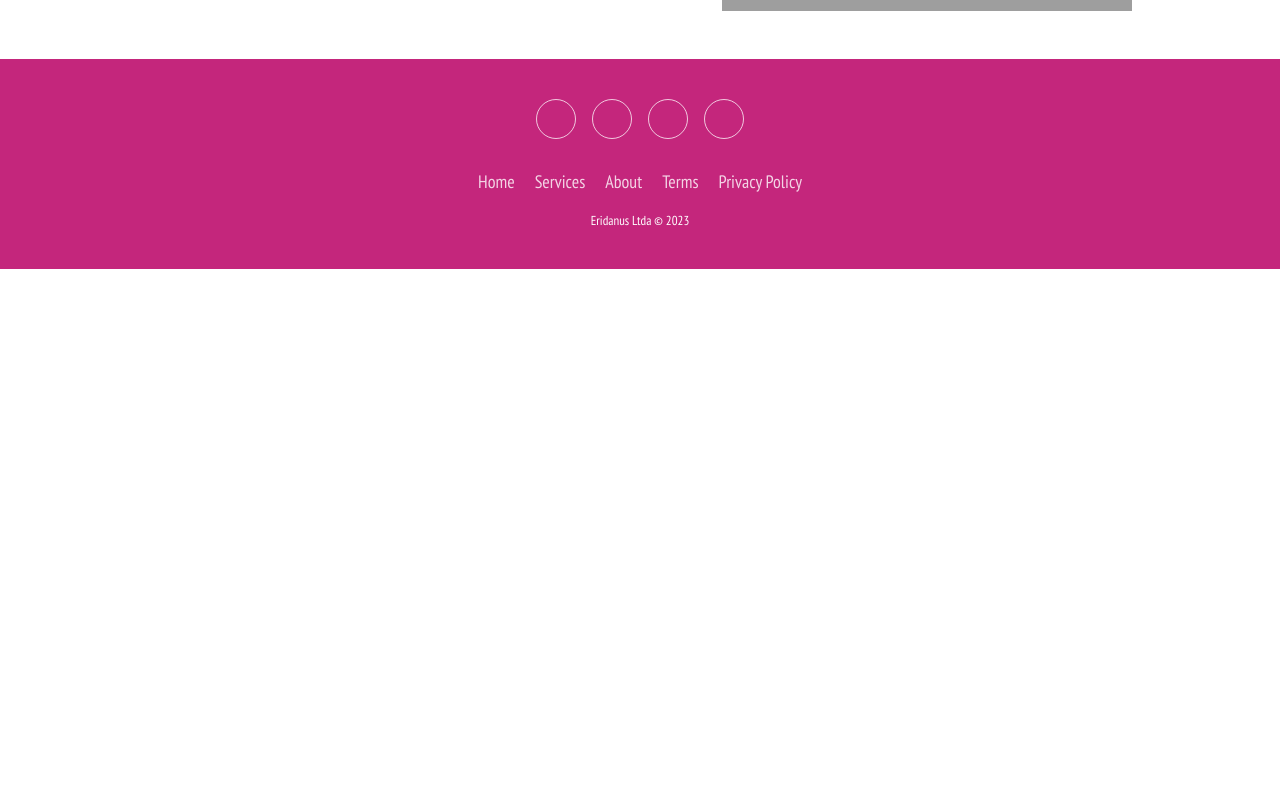
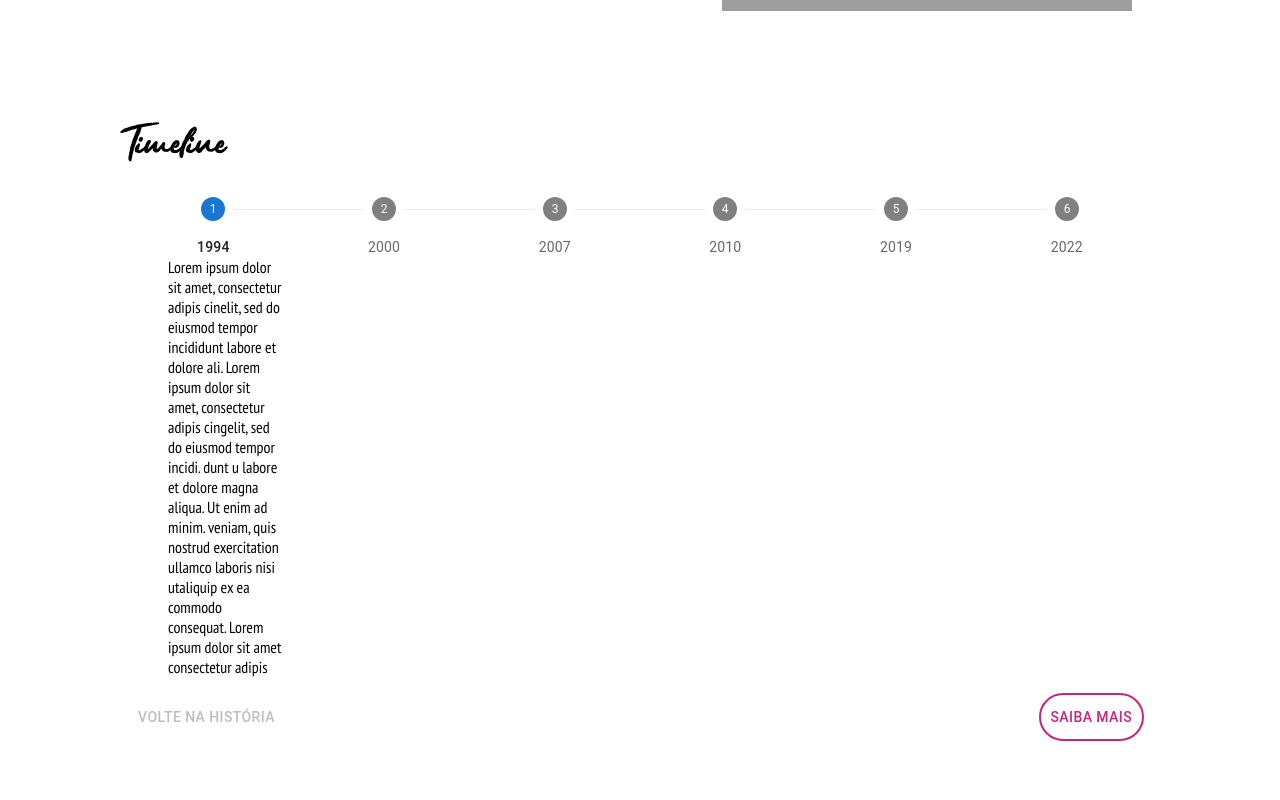
Before and after one commit to nathfernandes/estudio-dw, a Next.js app: page / in a window 1280 px wide. Before the commit this address had no page. Shown: the part 1180-1980 px from the top of the page. Before the commit the page ends 1449 px from the top, so only its background shows below. Built offline with nearby package versions, Linux system fonts and the light colour scheme; grey boxes are pictures that could not be loaded.

Commit message:
Created timeline

```diff
--- a/package.json
+++ b/package.json
@@ -9,6 +9,10 @@
     "lint": "next lint"
   },
   "dependencies": {
+    "@emotion/react": "^11.11.1",
+    "@emotion/styled": "^11.11.0",
+    "@mui/material": "^5.13.5",
+    "@mui/styles": "^5.13.2",
     "@next/font": "^13.4.4",
     "@types/node": "20.2.5",
     "@types/react": "18.2.8",
--- a/src/app/components/About/About.module.css
+++ b/src/app/components/About/About.module.css
@@ -17,11 +17,6 @@
   position: relative;
 }
 
-.titles {
-  font-family: "Rapha Talia", sans-serif;
-  padding-bottom: 3%;
-}
-
 .textAbout {
   display: flex;
   flex-direction: column;
--- a/src/app/components/About/About.tsx
+++ b/src/app/components/About/About.tsx
@@ -6,7 +6,7 @@ const About = () => {
   return (
     <div className={styles.about} id="sobre">
       <div className={`${styles.textAbout} ${stylesGlobal.half}`}>
-        <h1 className={styles.titles}>História do Estúdio DW</h1>
+        <h1 className={stylesGlobal.titles}>História do Estúdio DW</h1>
         <p>
           Lorem ipsum dolor sit amet, consectetur adipis cinelit, sed do eiusmod
           tempor incididunt labore et dolore ali. Lorem ipsum dolor sit amet,
--- /dev/null
+++ b/src/app/components/Timeline/Timeline.module.css
@@ -0,0 +1,19 @@
+.timelineMobile {
+  display: none;
+}
+
+.timelineDesktop {
+  display: flex;
+  flex-direction: column;
+}
+
+/* Mobile */
+@media (max-width: 700px) {
+  .timelineMobile {
+    display: flex;
+  }
+
+  .timelineDesktop {
+    display: none;
+  }
+}
--- /dev/null
+++ b/src/app/components/Timeline/Timeline.tsx
@@ -0,0 +1,227 @@
+import * as React from "react";
+import Box from "@mui/material/Box";
+import Stepper from "@mui/material/Stepper";
+import Step from "@mui/material/Step";
+import StepButton from "@mui/material/StepButton";
+import Button, { ButtonProps } from "@mui/material/Button";
+import stylesGlobal from "../../page.module.css";
+import { StepContent, Typography } from "@mui/material";
+import styles from "./Timeline.module.css";
+import { styled } from "@mui/material/styles";
+import { makeStyles } from "@mui/styles";
+import StepConnector, {
+  stepConnectorClasses,
+} from "@mui/material/StepConnector";
+
+const steps = [
+  {
+    label: "1994",
+    description:
+      "Lorem ipsum dolor sit amet, consectetur adipis cinelit, sed do eiusmod tempor incididunt labore et dolore ali. Lorem ipsum dolor sit amet, consectetur adipis cingelit, sed do eiusmod tempor incidi. dunt u labore et dolore magna aliqua. Ut enim ad minim. veniam, quis nostrud exercitation ullamco laboris nisi utaliquip ex ea commodo consequat. Lorem ipsum dolor sit amet consectetur adipis",
+  },
+  {
+    label: "2000",
+    description:
+      "Lorem ipsum dolor sit amet, consectetur adipis cinelit, sed do eiusmod tempor incididunt labore et dolore ali. Lorem ipsum dolor sit amet, consectetur adipis cingelit, sed do eiusmod tempor incidi. dunt u labore et dolore magna aliqua. Ut enim ad minim. veniam, quis nostrud exercitation ullamco laboris nisi utaliquip ex ea commodo consequat. Lorem ipsum dolor sit amet consectetur adipis",
+  },
+  {
+    label: "2007",
+    description:
+      "Lorem ipsum dolor sit amet, consectetur adipis cinelit, sed do eiusmod tempor incididunt labore et dolore ali. Lorem ipsum dolor sit amet, consectetur adipis cingelit, sed do eiusmod tempor incidi. dunt u labore et dolore magna aliqua. Ut enim ad minim. veniam, quis nostrud exercitation ullamco laboris nisi utaliquip ex ea commodo consequat. Lorem ipsum dolor sit amet consectetur adipis",
+  },
+  {
+    label: "2010",
+    description:
+      "Lorem ipsum dolor sit amet, consectetur adipis cinelit, sed do eiusmod tempor incididunt labore et dolore ali. Lorem ipsum dolor sit amet, consectetur adipis cingelit, sed do eiusmod tempor incidi. dunt u labore et dolore magna aliqua. Ut enim ad minim. veniam, quis nostrud exercitation ullamco laboris nisi utaliquip ex ea commodo consequat. Lorem ipsum dolor sit amet consectetur adipis",
+  },
+  {
+    label: "2019",
+    description:
+      "Lorem ipsum dolor sit amet, consectetur adipis cinelit, sed do eiusmod tempor incididunt labore et dolore ali. Lorem ipsum dolor sit amet, consectetur adipis cingelit, sed do eiusmod tempor incidi. dunt u labore et dolore magna aliqua. Ut enim ad minim. veniam, quis nostrud exercitation ullamco laboris nisi utaliquip ex ea commodo consequat. Lorem ipsum dolor sit amet consectetur adipis",
+  },
+  {
+    label: "2022",
+    description:
+      "Lorem ipsum dolor sit amet, consectetur adipis cinelit, sed do eiusmod tempor incididunt labore et dolore ali. Lorem ipsum dolor sit amet, consectetur adipis cingelit, sed do eiusmod tempor incidi. dunt u labore et dolore magna aliqua. Ut enim ad minim. veniam, quis nostrud exercitation ullamco laboris nisi utaliquip ex ea commodo consequat. Lorem ipsum dolor sit amet consectetur adipis",
+  },
+];
+const useStyles = makeStyles(() => ({
+  root: {
+    "& .MuiStepIcon-root": { color: "grey" },
+    "& .Mui-active": { color: "var(--pink)" },
+    "& .Mui-completed": { color: "var(--pink)" },
+  },
+}));
+
+const ColorButton = styled(Button)<ButtonProps>(() => ({
+  color: "var(--pink)",
+  border: "2px solid var(--pink)",
+  borderRadius: "50px",
+  padding: " 10px",
+  "&:hover": {
+    backgroundColor: "var(--pink)",
+    color: "white",
+  },
+}));
+
+const ColorTextButton = styled(Button)<ButtonProps>(() => ({
+  color: "var(--pink)",
+  borderRadius: "50px",
+  padding: " 10px",
+
+  "&:hover": {
+    borderRadius: "50px",
+    padding: " 10px",
+    backgroundColor: "var(--pink)",
+    color: "white",
+  },
+}));
+
+const PinkConnector = styled(StepConnector)(({ theme }) => ({
+  [`&.${stepConnectorClasses.active}`]: {
+    [`& .${stepConnectorClasses.line}`]: {
+      borderColor: "var(--pink)",
+    },
+  },
+  [`&.${stepConnectorClasses.completed}`]: {
+    [`& .${stepConnectorClasses.line}`]: {
+      borderColor: "var(--pink)",
+    },
+  },
+  [`& .${stepConnectorClasses.line}`]: {
+    borderColor:
+      theme.palette.mode === "dark" ? theme.palette.grey[800] : "#eaeaf0",
+  },
+}));
+
+const Timeline = () => {
+  const [activeStep, setActiveStep] = React.useState(0);
+  const [completed, setCompleted] = React.useState<{
+    [k: number]: boolean;
+  }>({});
+
+  const c = useStyles();
+
+  const totalSteps = () => {
+    return steps.length;
+  };
+
+  const completedSteps = () => {
+    return Object.keys(completed).length;
+  };
+
+  const isLastStep = () => {
+    return activeStep === totalSteps() - 1;
+  };
+
+  const allStepsCompleted = () => {
+    return completedSteps() === totalSteps();
+  };
+
+  const handleNext = () => {
+    const newCompleted = completed;
+
+    newCompleted[activeStep] = true;
+
+    setCompleted(newCompleted);
+
+    const newActiveStep =
+      isLastStep() && !allStepsCompleted()
+        ? steps.findIndex((step, i) => !(i in completed))
+        : activeStep + 1;
+
+    setActiveStep(newActiveStep);
+  };
+
+  const handleBack = () => {
+    setActiveStep((prevActiveStep) => prevActiveStep - 1);
+  };
+
+  const handleStep = (step: number) => () => {
+    setActiveStep(step);
+  };
+
+  const handleReset = () => {
+    setActiveStep(0);
+    setCompleted([]);
+  };
+
+  return (
+    <div
+      className={`${stylesGlobal.sectionSpace} ${stylesGlobal.divFlexColumn}`}
+    >
+      <h1 className={stylesGlobal.titles}>Timeline</h1>
+      <div className={styles.timelineDesktop}>
+        <Stepper
+          nonLinear
+          activeStep={activeStep}
+          alternativeLabel
+          connector={<PinkConnector />}
+        >
+          {steps.map((step, index) => (
+            <Step key={step.label} completed={completed[index]}>
+              <StepButton onClick={handleStep(index)} className={c.root}>
+                {step.label}
+              </StepButton>
+              <StepContent style={{ border: "none" }} transitionDuration={0}>
+                <p>{step.description}</p>
+              </StepContent>
+            </Step>
+          ))}
+        </Stepper>
+        <React.Fragment>
+          <Box sx={{ display: "flex", flexDirection: "row", pt: 2 }}>
+            <ColorTextButton
+              disabled={activeStep === 0}
+              onClick={handleBack}
+              sx={{ mr: 1 }}
+            >
+              Volte na história
+            </ColorTextButton>
+            <Box sx={{ flex: "1 1 auto" }} />
+            <ColorButton
+              onClick={isLastStep() ? handleReset : handleNext}
+              sx={{ mr: 1 }}
+            >
+              {isLastStep() ? "Comece de novo" : "Saiba mais"}
+            </ColorButton>
+          </Box>
+        </React.Fragment>
+      </div>
+
+      <div className={styles.timelineMobile}>
+        <Stepper activeStep={activeStep} orientation="vertical">
+          {steps.map((step, index) => (
+            <Step key={index}>
+              <StepButton onClick={handleStep(index)} className={c.root}>
+                {step.label}
+              </StepButton>
+              <StepContent>
+                <Typography>{step.description}</Typography>
+                <Box sx={{ mb: 2 }}>
+                  <div>
+                    <ColorButton
+                      onClick={isLastStep() ? handleReset : handleNext}
+                      sx={{ mt: 1, mr: 1 }}
+                    >
+                      {isLastStep() ? "Comece de novo" : "Saiba mais"}
+                    </ColorButton>
+                    <ColorTextButton
+                      disabled={index === 0}
+                      onClick={handleBack}
+                      sx={{ mt: 1, mr: 1 }}
+                    >
+                      Volte na história
+                    </ColorTextButton>
+                  </div>
+                </Box>
+              </StepContent>
+            </Step>
+          ))}
+        </Stepper>
+      </div>
+    </div>
+  );
+};
+
+export default Timeline;
--- /dev/null
+++ b/src/app/components/Timeline/index.js
@@ -0,0 +1 @@
+export { default as Timeline } from "./Timeline";
--- a/src/app/page.module.css
+++ b/src/app/page.module.css
@@ -9,6 +9,21 @@
 
 .half {
   width: 50%;
+}
+
+.titles {
+  font-family: "Rapha Talia", sans-serif;
+  padding-bottom: 3%;
+}
+
+.divFlexColumn {
+  display: flex;
+  width: 100%;
+  flex-direction: column;
+}
+
+.sectionSpace {
+  padding: 5% 10%;
 }
 
 /* Enable hover only on non-touch devices */
--- a/src/app/page.tsx
+++ b/src/app/page.tsx
@@ -3,6 +3,7 @@ import Hero from "./components/Hero/Hero";
 import Navbar from "./components/Navbar/Navbar";
 import Footer from "./components/Footer/Footer";
 import About from "./components/About/About";
+import Timeline from "./components/Timeline/Timeline";
 
 export default function Home() {
   return (
@@ -10,6 +11,7 @@ export default function Home() {
       <Navbar />
       <Hero />
       <About />
+      <Timeline />
       <Footer />
     </main>
   );
```
Also changed, not shown: src/app/components/Navbar/Navbar.tsx (+9 -15 lines), 1 other file (tests, documents, lock files or other folders).
